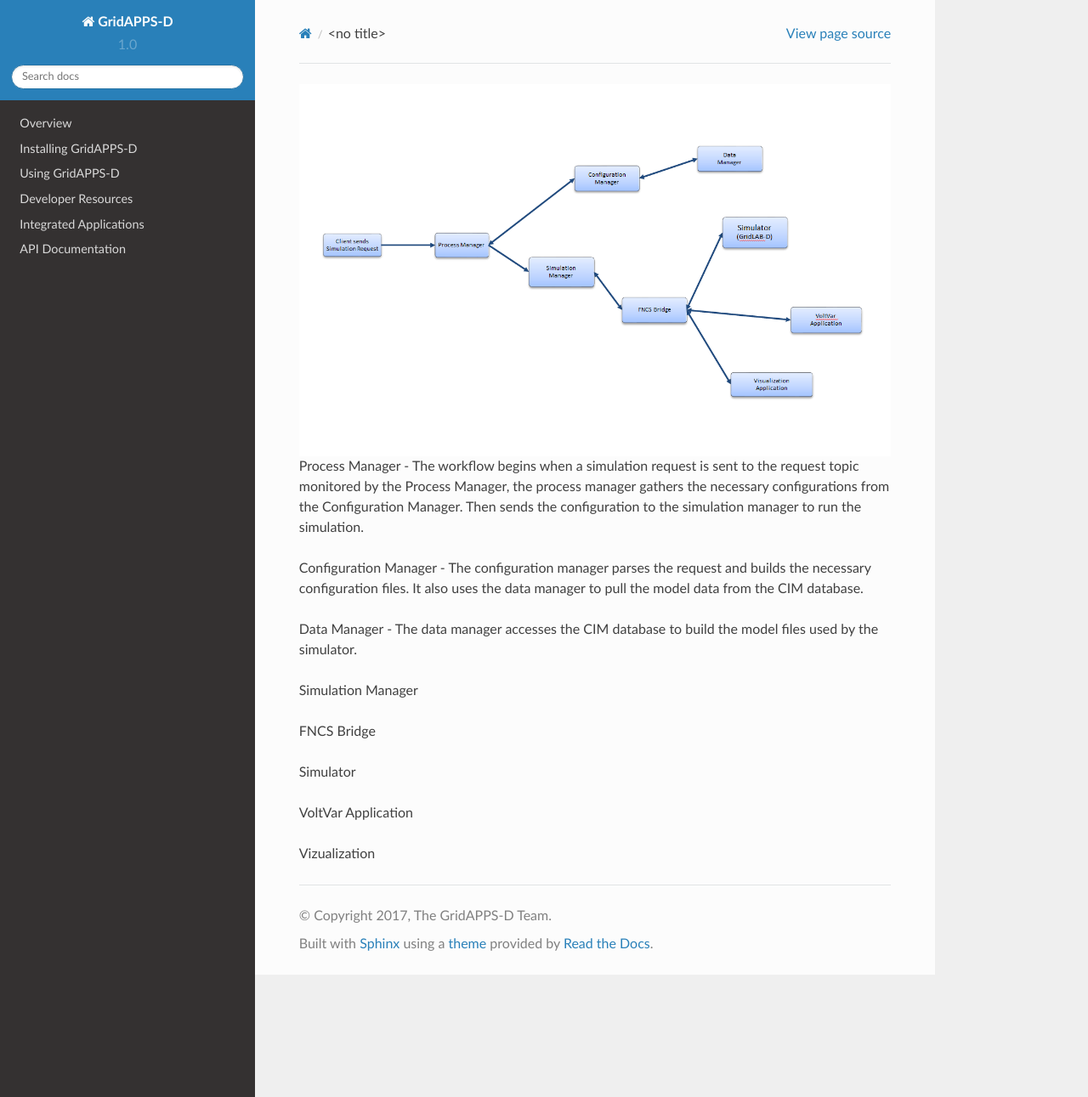
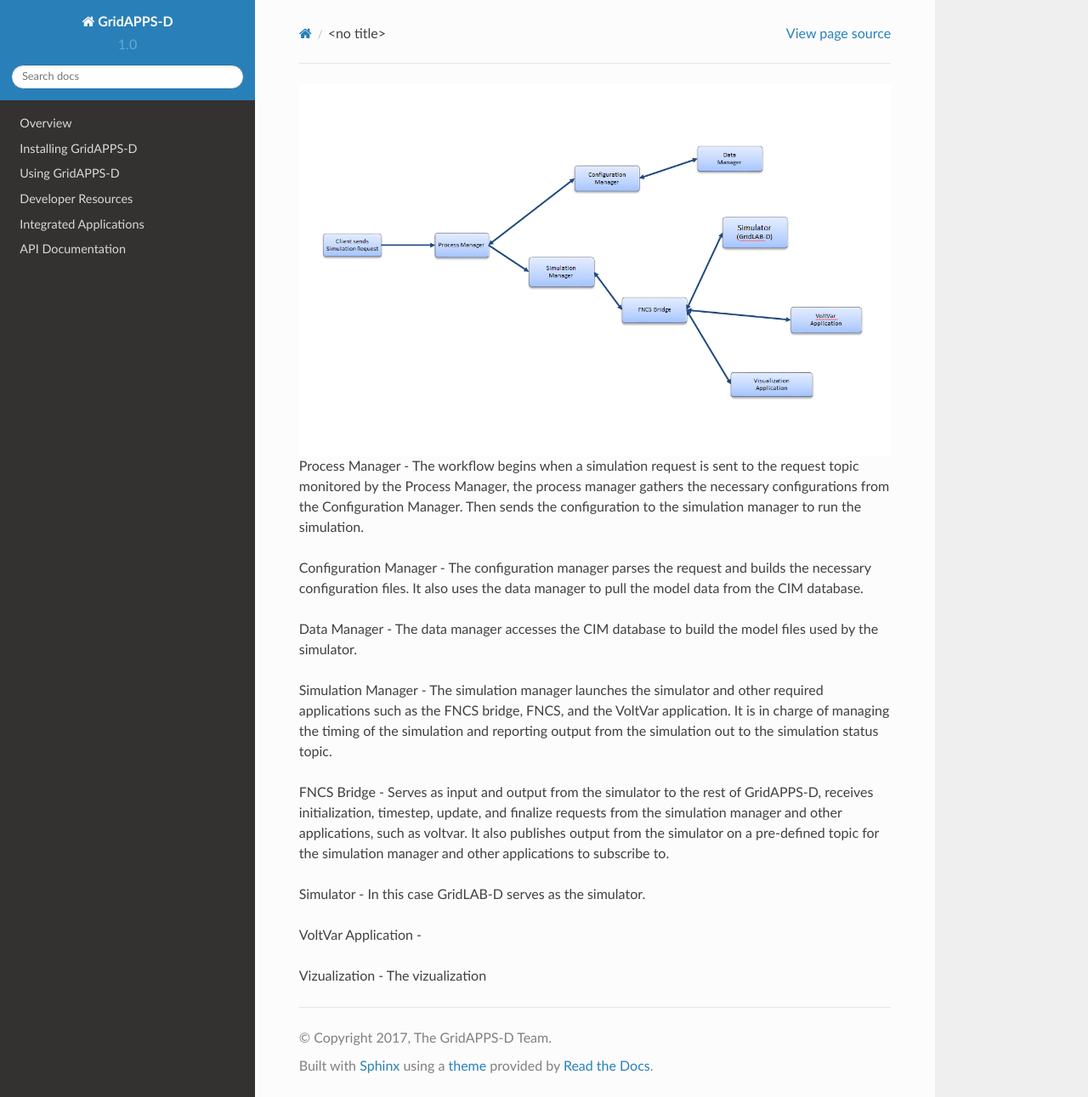
Before and after one commit to GRIDAPPSD/GOSS-GridAPPS-D, a Sphinx documentation site: the page built from docs/source/developer_resources/Execution_Workflow.rst, in a window 1280 px wide and 1291 px high. Shown: the whole window at 85% size. Built offline with Sphinx 7.4.7 and the Read the Docs theme 2.0.0, drawn with Linux system fonts in a browser that asks for light colours; pages that are not in the unit, such as notebooks, are missing from menus.

Commit message:
Update Execution_Workflow.rst

```diff
--- a/docs/source/developer_resources/Execution_Workflow.rst
+++ b/docs/source/developer_resources/Execution_Workflow.rst
@@ -6,12 +6,12 @@ Configuration Manager - The configuration manager parses the request and builds
 
 Data Manager - The data manager accesses the CIM database to build the model files used by the simulator.
 
-Simulation Manager
+Simulation Manager - The simulation manager launches the simulator and other required applications such as the FNCS bridge, FNCS, and the VoltVar application.  It is in charge of managing the timing of the simulation and reporting output from the simulation out to the simulation status topic.
 
-FNCS Bridge
+FNCS Bridge - Serves as input and output from the simulator to the rest of GridAPPS-D, receives initialization, timestep, update, and finalize requests from the simulation manager and other applications, such as voltvar.  It also publishes output from the simulator on a pre-defined topic for the simulation manager and other applications to subscribe to.
 
-Simulator
+Simulator - In this case GridLAB-D serves as the simulator.
 
-VoltVar Application
+VoltVar Application -
 
-Vizualization
+Vizualization - The vizualization
```
